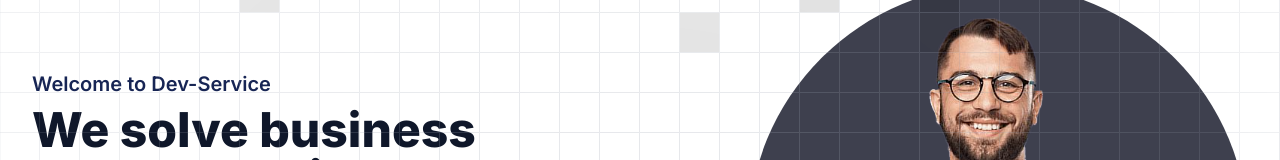
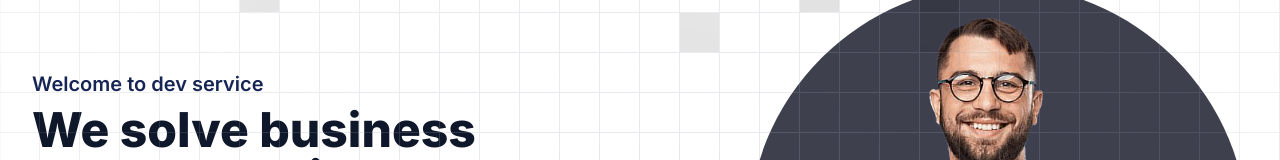
Before and after one commit to tchasinga/devservice, a Next.js app: page / in a window 1280 px wide. Shown: the part 200-360 px from the top of the page. Built offline with nearby package versions, Linux system fonts and the light colour scheme.

Commit message:
new code is added now

```diff
--- a/src/app/Components/Ui/Heros.jsx
+++ b/src/app/Components/Ui/Heros.jsx
@@ -35,7 +35,7 @@ export default function Heros() {
         {/* New first div */}
         <div className="flex flex-col justify-center text-center md:text-left">
           <p className="text-blue-950 font-semibold text-lg md:text-xl">
-            Welcome to Dev-Service
+            Welcome to dev service
           </p>
           <div className="flex flex-col justify-center text-4xl md:text-5xl text-slate-900 font-extrabold mt-2 first-letter:uppercase">
             <h1>We solve business</h1>
--- a/src/app/layout.jsx
+++ b/src/app/layout.jsx
@@ -4,7 +4,7 @@ import "./globals.css";
 const inter = Inter({ subsets: ["latin"] });
 
 export const metadata = {
-  title: "Create Next App",
+  title: "Dev services",
   description: "Generated by create next app",
 };
 
```
